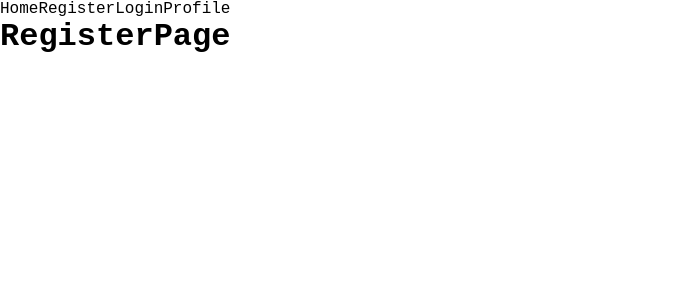
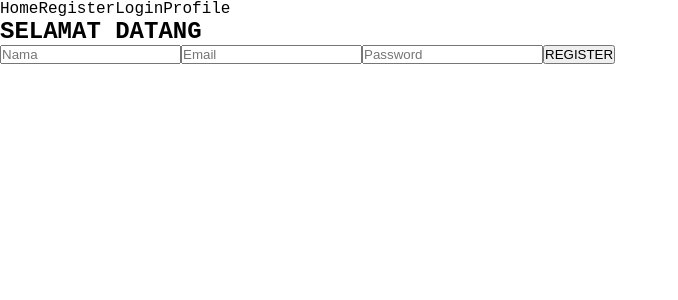
Before and after one commit to ThanWeb/Bantu-Si-Liar, a React app: page /register in a window 1280 px wide. Shown: the top 300 px of the page, without its empty margins (0-678 px from the left). Built offline with nearby package versions, Linux system fonts and the light colour scheme.

Commit message:
mengupdate code di file RegisterPage.js

```diff
--- a/src/script/page/RegisterPage.js
+++ b/src/script/page/RegisterPage.js
@@ -1,7 +1,22 @@
 import React from 'react'
+import { useNavigate } from 'react-router-dom'
+import Register from '../component/Register'
 
 function RegisterPage () {
-    return <h1>RegisterPage</h1>
+    const navigate = useNavigate()
+    async function onRegisterHandler (user) {
+        const { error } = await Register(user)
+        if (!error) {
+            navigate('/')
+        }
+    }
+    return (
+        <section className='pageRegister'>
+            <h1>SELAMAT DATANG</h1>
+            <Register Register={onRegisterHandler}/>
+        </section>
+
+    )
 }
 
 export default RegisterPage
```
